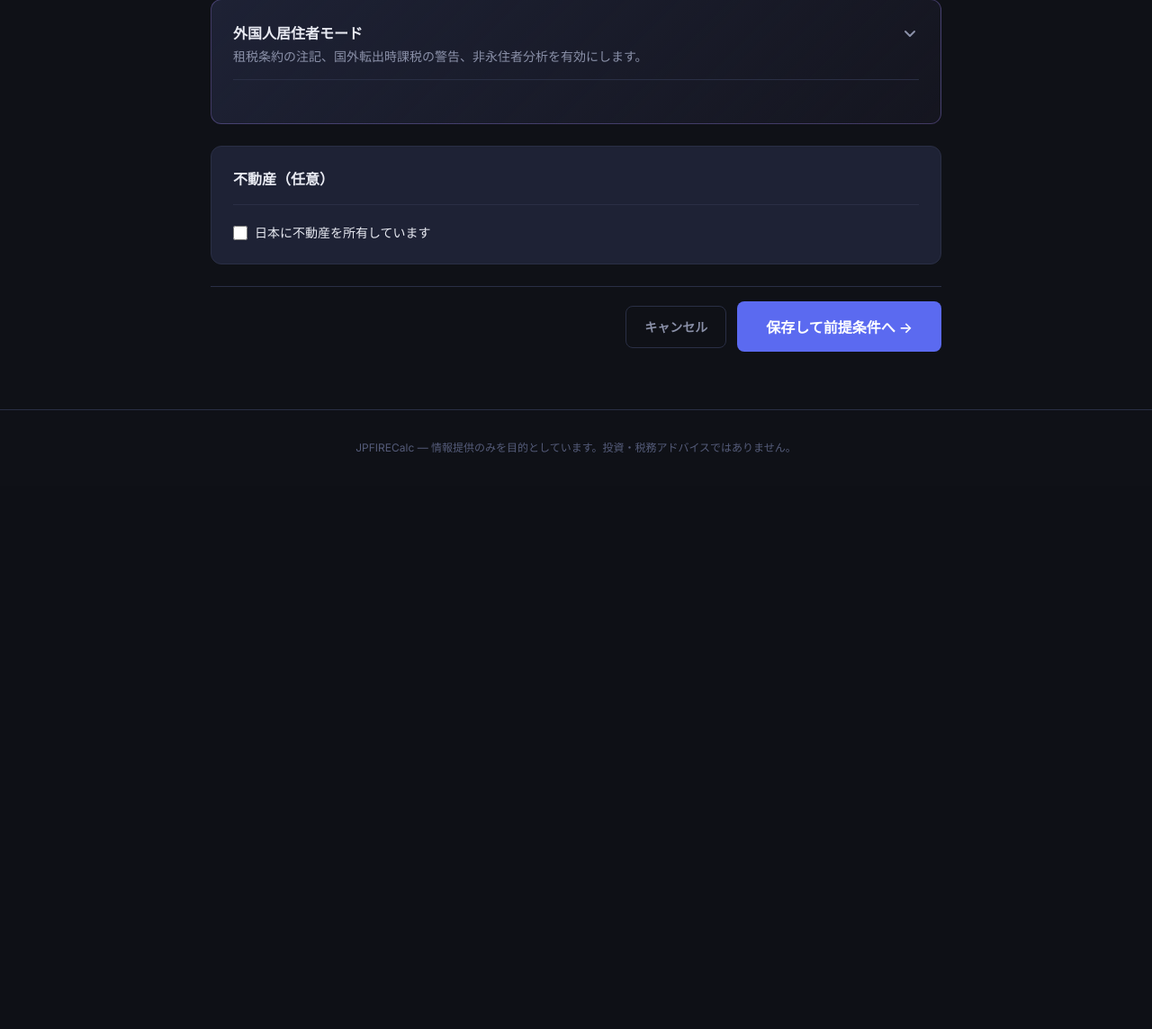
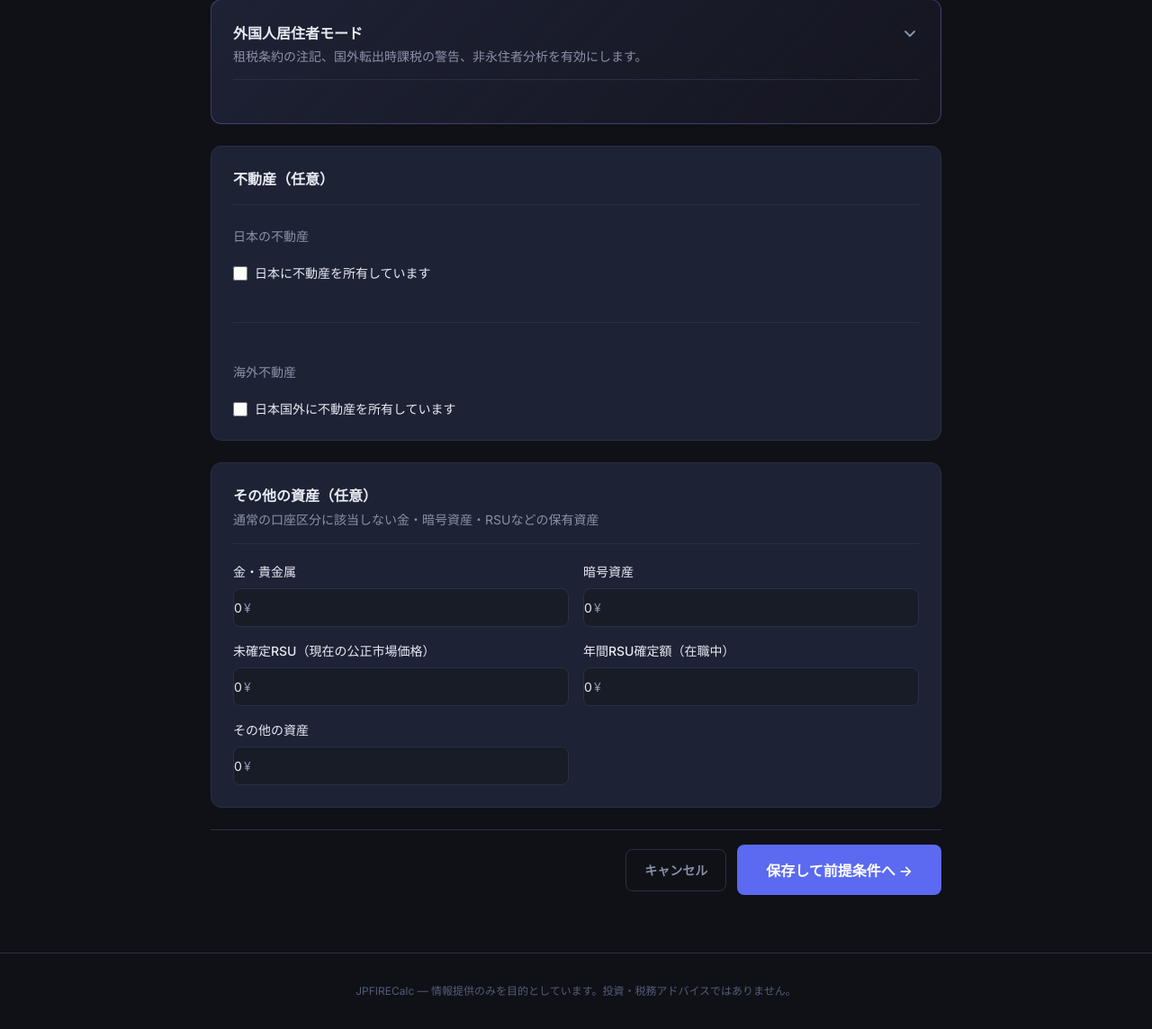
Before and after one commit to thinknzombie/JPFIRECalc, a Flask app: page /profile/new in a window 1280 px wide. Shown: the part 2815-3959 px from the top of the page at 90% size. Before the commit the page ends 3318 px from the top, so only its background shows below. Run offline with Flask 3, Linux system fonts and the light colour scheme; some libraries are stand-ins or nearby versions.

Commit message:
feat: expand real estate section and add Other Assets to profile
Models (models/profile.py):
- 4 new foreign real estate fields: owns_foreign_property, foreign_property_value_jpy,
  foreign_property_mortgage_jpy, foreign_property_rental_monthly_jpy
- 5 new other/alternative asset fields: gold_silver_value_jpy, crypto_value_jpy,
  rsu_unvested_value_jpy, rsu_vesting_annual_jpy, other_assets_jpy

Engine (engine/fire_calculator.py):
- calculate_retirement_expenses(): foreign rental income now offsets expenses
  alongside Japan rental income (both reduce the portfolio withdrawal needed)
- calculate_accessible_portfolio(): gold, crypto, RSUs, and other assets
  included in liquid portfolio; 4 new keys added to returned dict
- run_fire_scenario(): RSU vesting added to annual_savings; 3 new warnings
  for unvested RSU vesting risk, RSU tax treatment (総合課税), and crypto
  capital gains tax (up to 55% 雑所得)
- project_net_worth(): RSU vesting annual income added to accumulation savings

Routes (routes/profile.py):
- _profile_from_form(): all 9 new fields parsed from POST
- _FIELD_META: all 9 fields documented for JSON/CSV template download

Form (web/templates/profile.html):
- Real estate card split into Japan Property + Foreign/Overseas Property
  subsections with a .form-subsection-divider between them
- Foreign property fields (value, mortgage, rental) collapse/expand via
  owns_foreign_property checkbox (mirrors Japan property behaviour)
- New "Other Assets" card: gold/silver, crypto, unvested RSUs, annual RSU
  vest, and catch-all other assets field

CSS: .form-subsection-divider (1px border rule with spacing tokens)

i18n: 4 new section keys + 9 field keys in both EN and JA

Co-Authored-By: Claude Sonnet 4.6 <noreply@anthropic.com>

```diff
--- a/routes/profile.py
+++ b/routes/profile.py
@@ -61,6 +61,15 @@ _FIELD_META: dict[str, dict] = {
     "monthly_mortgage_payment_jpy":          {"label": "Monthly Mortgage Payment (JPY)",        "type": "int",   "description": "Monthly principal + interest payment",                                             "example": 0},
     "rental_income_monthly_jpy":             {"label": "Monthly Rental Income (JPY)",           "type": "int",   "description": "Monthly rental income from investment property",                                   "example": 0},
     "property_paid_off_at_retirement":       {"label": "Property Paid Off at Retirement",       "type": "bool",  "description": "true or false — whether mortgage clears before FIRE age",                        "example": False},
+    "owns_foreign_property":              {"label": "Owns Foreign Real Estate",                "type": "bool",  "description": "true or false",                                                                                    "example": False},
+    "foreign_property_value_jpy":         {"label": "Foreign Property Value (JPY)",            "type": "int",   "description": "Combined market value of all overseas property, converted to JPY",                             "example": 0},
+    "foreign_property_mortgage_jpy":      {"label": "Foreign Property Mortgage (JPY)",         "type": "int",   "description": "Outstanding mortgage balance on overseas property, in JPY",                                    "example": 0},
+    "foreign_property_rental_monthly_jpy":{"label": "Foreign Rental Income Monthly (JPY)",     "type": "int",   "description": "Combined monthly net rental income from overseas property, in JPY",                            "example": 0},
+    "gold_silver_value_jpy":              {"label": "Gold / Precious Metals (JPY)",             "type": "int",   "description": "Current market value of gold, silver, or other precious metals",                               "example": 0},
+    "crypto_value_jpy":                   {"label": "Cryptocurrency (JPY)",                    "type": "int",   "description": "Current value of cryptocurrency holdings at market price (BTC, ETH, etc.)",                   "example": 0},
+    "rsu_unvested_value_jpy":             {"label": "Unvested RSUs (JPY)",                     "type": "int",   "description": "Fair-market value of unvested RSUs at current stock price — only count if you plan to stay until vest", "example": 0},
+    "rsu_vesting_annual_jpy":             {"label": "Annual RSU Vest (JPY)",                   "type": "int",   "description": "Expected annual RSU vest value while still employed (stops at retirement)",                    "example": 0},
+    "other_assets_jpy":                   {"label": "Other Assets (JPY)",                      "type": "int",   "description": "Other assets: business equity, art, collectibles, private equity, etc.",                      "example": 0},
 }
 
 profile_bp = Blueprint("profile", __name__, url_prefix="/profile")
@@ -153,6 +162,15 @@ def _profile_from_form(form) -> FinancialProfile:
         monthly_mortgage_payment_jpy=i("monthly_mortgage_payment_jpy"),
         rental_income_monthly_jpy=i("rental_income_monthly_jpy"),
         property_paid_off_at_retirement=b("property_paid_off_at_retirement"),
+        owns_foreign_property=b("owns_foreign_property"),
+        foreign_property_value_jpy=i("foreign_property_value_jpy"),
+        foreign_property_mortgage_jpy=i("foreign_property_mortgage_jpy"),
+        foreign_property_rental_monthly_jpy=i("foreign_property_rental_monthly_jpy"),
+        gold_silver_value_jpy=i("gold_silver_value_jpy"),
+        crypto_value_jpy=i("crypto_value_jpy"),
+        rsu_unvested_value_jpy=i("rsu_unvested_value_jpy"),
+        rsu_vesting_annual_jpy=i("rsu_vesting_annual_jpy"),
+        other_assets_jpy=i("other_assets_jpy"),
     )
 
 
--- a/web/static/css/style.css
+++ b/web/static/css/style.css
@@ -1240,6 +1240,13 @@ img, svg { display: block; max-width: 100%; }
 .form-card--foreigners {
   border-color: rgba(167,139,250,0.3);
   background: linear-gradient(135deg, var(--color-bg-card), rgba(167,139,250,0.04));
+}
+
+/* Subsection divider within a form-card */
+.form-subsection-divider {
+  height: 1px;
+  background: var(--color-border);
+  margin: var(--space-6) 0 var(--space-5) 0;
 }
 
 /* Collapsible section header (Foreigners Mode) */
--- a/web/static/js/i18n.js
+++ b/web/static/js/i18n.js
@@ -101,6 +101,10 @@ const I18n = (() => {
       "section.foreigners": "Foreigners Mode",
       "section.foreigners.sub": "Enables DTA treaty notes, exit tax warnings, and non-permanent resident analysis.",
       "section.realestate": "Real Estate (Optional)",
+      "section.realestate.japan":   "Japan Property",
+      "section.realestate.foreign": "Foreign / Overseas Property",
+      "section.otherassets":        "Other Assets (Optional)",
+      "section.otherassets.sub":    "Gold, crypto, RSUs, and other holdings that don't fit the standard account types.",
       "section.scenario_details": "Scenario Details",
       "section.returns": "Investment Returns",
       "section.returns.sub": "Global equity blend. Nominal, yen-denominated.",
@@ -148,6 +152,15 @@ const I18n = (() => {
       "field.monthly_mortgage_payment_jpy": "Monthly Mortgage Payment",
       "field.rental_income_monthly_jpy": "Monthly Rental Income",
       "field.property_paid_off_at_retirement": "Mortgage paid off by retirement",
+      "field.owns_foreign_property":               "I own property outside Japan",
+      "field.foreign_property_value_jpy":          "Foreign Property Value (JPY equivalent)",
+      "field.foreign_property_mortgage_jpy":       "Foreign Property Mortgage (JPY equivalent)",
+      "field.foreign_property_rental_monthly_jpy": "Foreign Monthly Rental Income (JPY equivalent)",
+      "field.gold_silver_value_jpy":               "Gold / Precious Metals",
+      "field.crypto_value_jpy":                    "Cryptocurrency",
+      "field.rsu_unvested_value_jpy":              "Unvested RSUs (current FMV)",
+      "field.rsu_vesting_annual_jpy":              "Annual RSU Vest (while employed)",
+      "field.other_assets_jpy":                    "Other Assets",
       "field.description": "Description (optional)",
       "field.investment_return_pct": "Pre-Retirement Return (%)",
       "field.retirement_return_pct": "Post-Retirement Return (%)",
@@ -403,6 +416,10 @@ const I18n = (() => {
       "section.foreigners": "外国人居住者モード",
       "section.foreigners.sub": "租税条約の注記、国外転出時課税の警告、非永住者分析を有効にします。",
       "section.realestate": "不動産（任意）",
+      "section.realestate.japan":   "日本の不動産",
+      "section.realestate.foreign": "海外不動産",
+      "section.otherassets":        "その他の資産（任意）",
+      "section.otherassets.sub":    "通常の口座区分に該当しない金・暗号資産・RSUなどの保有資産",
       "section.scenario_details": "シナリオ詳細",
       "section.returns": "投資リターン",
       "section.returns.sub": "グローバル株式ブレンド。名目リターン、円建て。",
@@ -450,6 +467,15 @@ const I18n = (() => {
       "field.monthly_mortgage_payment_jpy": "月々の住宅ローン支払い",
       "field.rental_income_monthly_jpy": "月間賃貸収入",
       "field.property_paid_off_at_retirement": "退職時にローン完済予定",
+      "field.owns_foreign_property":               "日本国外に不動産を所有しています",
+      "field.foreign_property_value_jpy":          "海外不動産評価額（円換算）",
+      "field.foreign_property_mortgage_jpy":       "海外不動産ローン残高（円換算）",
+      "field.foreign_property_rental_monthly_jpy": "海外不動産月間賃貸収入（円換算）",
+      "field.gold_silver_value_jpy":               "金・貴金属",
+      "field.crypto_value_jpy":                    "暗号資産",
+      "field.rsu_unvested_value_jpy":              "未確定RSU（現在の公正市場価格）",
+      "field.rsu_vesting_annual_jpy":              "年間RSU確定額（在職中）",
+      "field.other_assets_jpy":                    "その他の資産",
       "field.description": "説明（任意）",
       "field.investment_return_pct": "退職前リターン（%）",
       "field.retirement_return_pct": "退職後リターン（%）",
--- a/web/templates/profile.html
+++ b/web/templates/profile.html
@@ -254,6 +254,9 @@
     {# ── Real Estate ───────────────────────────────────────────────────────── #}
     <div class="form-card">
       {{ section("Real Estate (Optional)", key="section.realestate") }}
+
+      {# Japan property #}
+      <p class="form-section-subtitle" data-i18n="section.realestate.japan">Japan Property</p>
       <div class="form-grid form-grid--1">
         {{ field_checkbox("owns_property", "I own property in Japan", checked=profile.owns_property) }}
       </div>
@@ -268,6 +271,39 @@
                      value=profile.rental_income_monthly_jpy, step=10000) }}
         {{ field_checkbox("property_paid_off_at_retirement", "Mortgage paid off by retirement",
                           checked=profile.property_paid_off_at_retirement) }}
+      </div>
+
+      {# Foreign / overseas property #}
+      {% set foreign_re_active = profile.owns_foreign_property or profile.foreign_property_value_jpy > 0 %}
+      <div class="form-subsection-divider"></div>
+      <p class="form-section-subtitle" data-i18n="section.realestate.foreign">Foreign / Overseas Property</p>
+      <div class="form-grid form-grid--1">
+        {{ field_checkbox("owns_foreign_property", "I own property outside Japan", checked=profile.owns_foreign_property) }}
+      </div>
+      <div class="form-grid form-grid--2" id="foreignPropertyFields" style="{{ 'display:none' if not foreign_re_active else '' }}">
+        {{ field_yen("foreign_property_value_jpy", "Foreign Property Value (JPY equivalent)",
+                     value=profile.foreign_property_value_jpy, step=1000000) }}
+        {{ field_yen("foreign_property_mortgage_jpy", "Foreign Property Mortgage (JPY equivalent)",
+                     value=profile.foreign_property_mortgage_jpy, step=100000) }}
+        {{ field_yen("foreign_property_rental_monthly_jpy", "Foreign Monthly Rental Income (JPY equivalent)",
+                     value=profile.foreign_property_rental_monthly_jpy, step=10000) }}
+      </div>
+    </div>
+
+    {# ── Other / Alternative Assets ────────────────────────────────────────── #}
+    <div class="form-card">
+      {{ section("Other Assets (Optional)", "Gold, crypto, RSUs, and other holdings that don't fit the standard account types.", key="section.otherassets") }}
+      <div class="form-grid form-grid--2">
+        {{ field_yen("gold_silver_value_jpy", "Gold / Precious Metals",
+                     value=profile.gold_silver_value_jpy, step=100000) }}
+        {{ field_yen("crypto_value_jpy", "Cryptocurrency",
+                     value=profile.crypto_value_jpy, step=100000) }}
+        {{ field_yen("rsu_unvested_value_jpy", "Unvested RSUs (current FMV)",
+                     value=profile.rsu_unvested_value_jpy, step=100000) }}
+        {{ field_yen("rsu_vesting_annual_jpy", "Annual RSU Vest (while employed)",
+                     value=profile.rsu_vesting_annual_jpy, step=100000) }}
+        {{ field_yen("other_assets_jpy", "Other Assets",
+                     value=profile.other_assets_jpy, step=100000) }}
       </div>
     </div>
 
@@ -302,6 +338,15 @@
       const expanded = foreignerToggle.getAttribute('aria-expanded') === 'true';
       foreignerToggle.setAttribute('aria-expanded', String(!expanded));
       foreignerFields.hidden = expanded;
+    });
+  }
+
+  // ── Foreign property toggle ────────────────────────────────────────────────
+  const ownsForeignProperty = document.getElementById('owns_foreign_property');
+  const foreignPropertyFields = document.getElementById('foreignPropertyFields');
+  if (ownsForeignProperty && foreignPropertyFields) {
+    ownsForeignProperty.addEventListener('change', () => {
+      foreignPropertyFields.style.display = ownsForeignProperty.checked ? '' : 'none';
     });
   }
 
```
Also changed, not shown: engine/fire_calculator.py (+32 -1 lines), models/profile.py (+13 -0 lines).
